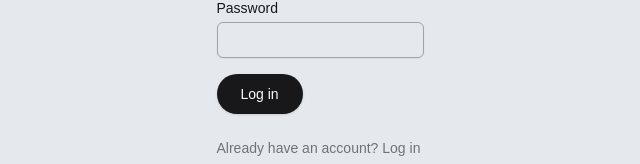
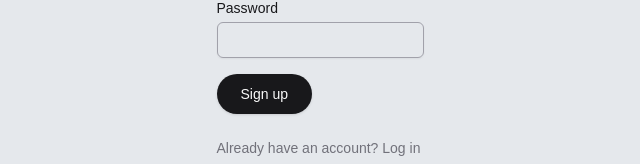
Before and after one commit to Ajdi-Reda/PetCare, a Next.js app: page /signup in a window 1280 px wide. Shown: the part 405-569 px from the top of the page, without its empty margins (320-960 px from the left). Built offline with nearby package versions, Linux system fonts and the light colour scheme.

Commit message:
nextAuth config

```diff
--- a/package.json
+++ b/package.json
@@ -23,6 +23,7 @@
     "clsx": "^2.1.1",
     "lucide-react": "^0.447.0",
     "next": "14.2.14",
+    "next-auth": "^5.0.0-beta.4",
     "next-themes": "^0.3.0",
     "react": "^18",
     "react-dom": "^18",
--- a/src/app/(auth)/login/page.tsx
+++ b/src/app/(auth)/login/page.tsx
@@ -7,7 +7,7 @@ export default function Page() {
     <main>
       <H1 className="mb-5 text-center">Log In</H1>
 
-      <AuthForm />
+      <AuthForm type="login" />
 
       <p className="mt-6 text-sm text-zinc-500">
         No account yet?{" "}
--- a/src/app/(auth)/signup/page.tsx
+++ b/src/app/(auth)/signup/page.tsx
@@ -7,7 +7,7 @@ export default function Page() {
     <main>
       <H1 className="mb-5 text-center">Sign Up</H1>
 
-      <AuthForm />
+      <AuthForm type="signup" />
 
       <p className="mt-6 text-sm text-zinc-500">
         Already have an account?{" "}
--- a/src/components/auth-form.tsx
+++ b/src/components/auth-form.tsx
@@ -4,7 +4,11 @@ import { Button } from "./ui/button";
 import { Input } from "./ui/input";
 import { Label } from "./ui/label";
 
-export default function AuthForm() {
+type AuthFormProps = {
+  type: "login" | "signup";
+};
+
+export default function AuthForm({ type }: AuthFormProps) {
   return (
     <form>
       <div className="space-y-1">
@@ -23,7 +27,7 @@ export default function AuthForm() {
         />
       </div>
 
-      <Button>Log in</Button>
+      <Button>{type === "login" ? "Log in" : "Sign up"}</Button>
     </form>
   );
 }
```
Also changed, not shown: src/lib/auth.ts (added, +17 -0 lines), src/middleware.ts (+2 -5 lines), 1 other file (tests, documents, lock files or other folders).
